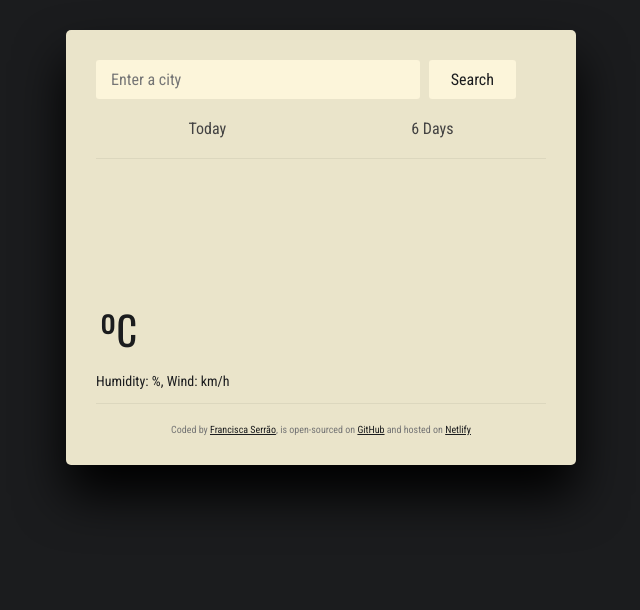
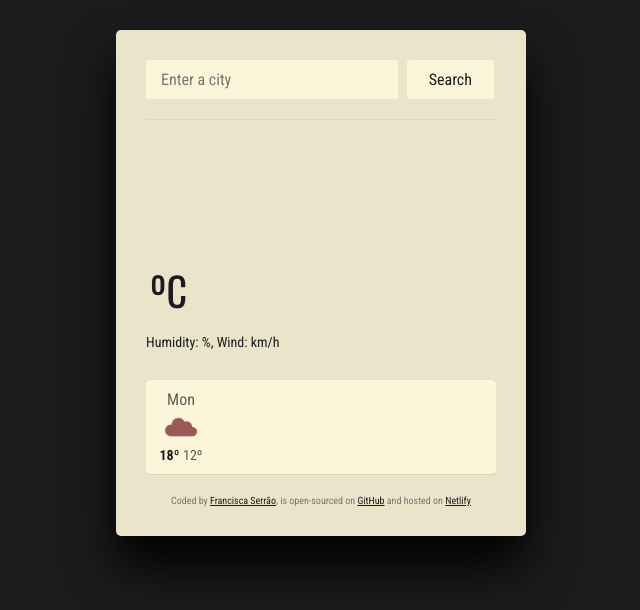
Before and after one commit to franciscaserrao/Final-weather-project, a plain HTML site: page index.html in a window 1280 px wide. Shown: the whole page, without its empty margins (319-959 px from the left). Drawn offline with nearby package versions, Linux system fonts and the light colour scheme; no server answers.

Commit message:
Added weather forecast HTML and basic CSS

```diff
--- a/index.html
+++ b/index.html
@@ -17,6 +17,7 @@
       crossorigin="anonymous"
     ></script>
     <script src="https://cdn.jsdelivr.net/npm/axios@1.1.2/dist/axios.min.js"></script>
+
     <title>Weather App</title>
   </head>
   <body id="body">
@@ -37,10 +38,6 @@
             id="search-city-button"
           />
         </form>
-        <div class="days" id="days">
-          <span class="today">Today</span>
-          <span class="six-days">6 Days</span>
-        </div>
       </header>
       <main>
         <div class="weather-app-data">
@@ -58,7 +55,21 @@
           Humidity: <strong id="humidity"></strong>%, Wind:
           <strong id="wind"></strong>km/h
         </p>
+        <div class="weather-forecast">
+          <div class="week-day">Mon</div>
+          <img
+            src="image-forecast/cloud.png"
+            alt="cloud"
+            width="36px"
+            class="img1"
+          />
+          <div class="week-temp">
+            <span class="max"><strong>18º</strong></span>
+            <span class="min">12º</span>
+          </div>
+        </div>
       </main>
+
       <footer id="footer" class="link">
         Coded by
         <a href="https://github.com/franciscaserrao" target="_blank" id="link"
--- a/src/style.css
+++ b/src/style.css
@@ -9,7 +9,7 @@ a {
 }
 
 .weather-app {
-  max-width: 450px;
+  max-width: 350px;
   margin: 30px auto;
   padding: 30px;
   box-shadow: 0 30px 50px rgba(0, 0, 0);
@@ -39,13 +39,6 @@ header {
   color: #1b1c1e;
   font-size: 16px;
   font-family: "Roboto Condensed", sans-serif;
-}
-
-.days {
-  color: #434242;
-  display: flex;
-  justify-content: space-around;
-  padding: 20px 0 0 0;
 }
 
 main {
@@ -130,6 +123,42 @@ main {
   text-align: center;
 }
 
+.weather-forecast {
+  margin-top: 30px;
+  text-align: center;
+  background-color: #fcf5da;
+  display: grid;
+  grid-template-columns: 60px;
+  border-radius: 5px;
+  padding: 10px 5px;
+}
+
+.week-day {
+  font-size: 16px;
+  color: #1b1c1e;
+  opacity: 0.7;
+}
+
+.img1 {
+  margin: 0 auto;
+}
+
+.week-temp {
+  font-size: 16px;
+  color: #1b1c1e;
+  text-align: center;
+}
+
+.max {
+  font-size: 14px;
+  margin: 0 auto;
+}
+.min {
+  font-size: 14px;
+  opacity: 0.7;
+  margin: 0 auto;
+}
+
 footer {
   border-top: 1px solid #dcd6bdeb;
   padding: 20px 0 0 0;
```
